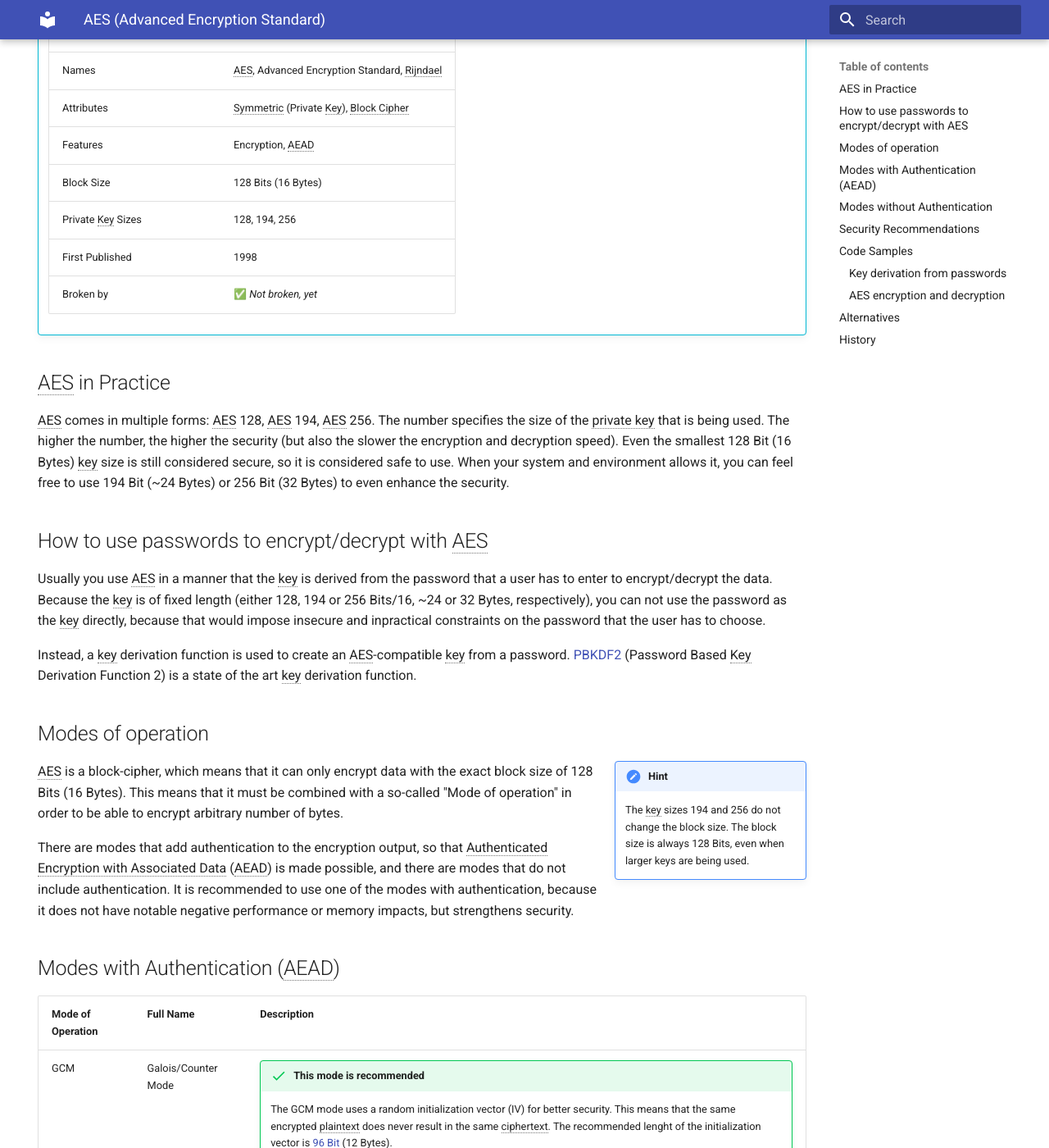
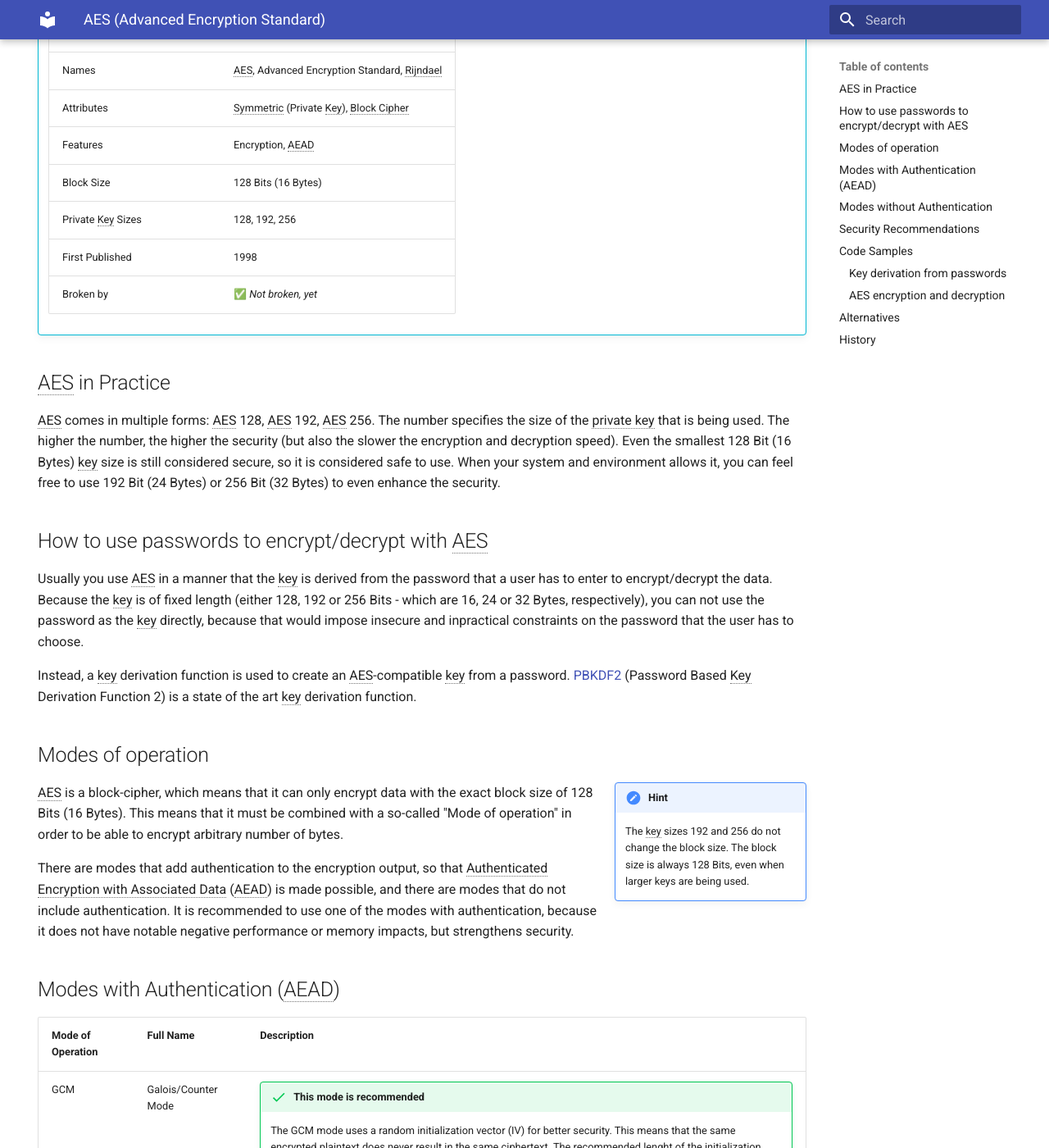
Before and after one commit to daniel-kun/cryptography-primer.info, an MkDocs documentation site: the page built from docs/algorithms/aes.md, in a window 1280 px wide and 1400 px high, scrolled down 652 px. Shown: the whole window at 82% size. Built offline with MkDocs 1.6.1 and Material for MkDocs 9.7.7, drawn with Linux system fonts in a browser that asks for light colours; some of the changed text lies outside the part shown.

Commit message:
Fixed AES keysize to 192 (was 194) Somehow I once accidentally wrote 194 and "copy-and-pasted" it o everywhere :/ Now it's fixed to the correct value 192.

```diff
--- a/docs/algorithms/aes.md
+++ b/docs/algorithms/aes.md
@@ -7,7 +7,7 @@ hide:
 
 !!! success "This algorithm is recommended"
 
-    AES is considered __secure__. Use AES with 128, 194 or 256 (pick the largest size feasible for your system) with GCM mode of operation.
+    AES is considered __secure__. Use AES with 128, 192 or 256 (pick the largest size feasible for your system) with GCM mode of operation.
     GCM provides authentication, which makes this an AEAD cipher.
 
 On this page you will learn:
@@ -26,17 +26,17 @@ On this page you will learn:
     |Attributes|Symmetric (Private Key), Block Cipher|
     |Features|Encryption, AEAD|
     |Block Size|128 Bits (16 Bytes)|
-    |Private Key Sizes|128, 194, 256|
+    |Private Key Sizes|128, 192, 256|
     |First Published|1998|
     |Broken by|✅ *Not broken, yet*|
 
 ## AES in Practice
 
-AES comes in multiple forms: AES 128, AES 194, AES 256. The number specifies the size of the private key that is being used. The higher the number, the higher the security (but also the slower the encryption and decryption speed). Even the smallest 128 Bit (16 Bytes) key size is still considered secure, so it is considered safe to use. When your system and environment allows it, you can feel free to use 194 Bit (~24 Bytes) or 256 Bit (32 Bytes) to even enhance the security.
+AES comes in multiple forms: AES 128, AES 192, AES 256. The number specifies the size of the private key that is being used. The higher the number, the higher the security (but also the slower the encryption and decryption speed). Even the smallest 128 Bit (16 Bytes) key size is still considered secure, so it is considered safe to use. When your system and environment allows it, you can feel free to use 192 Bit (24 Bytes) or 256 Bit (32 Bytes) to even enhance the security.
 
 ## How to use passwords to encrypt/decrypt with AES
 
-Usually you use AES in a manner that the key is derived from the password that a user has to enter to encrypt/decrypt the data. Because the key is of fixed length (either 128, 194 or 256 Bits/16, ~24 or 32 Bytes, respectively), you can not use the password as the key directly, because that would impose insecure and inpractical constraints on the password that the user has to choose.
+Usually you use AES in a manner that the key is derived from the password that a user has to enter to encrypt/decrypt the data. Because the key is of fixed length (either 128, 192 or 256 Bits - which are 16, 24 or 32 Bytes, respectively), you can not use the password as the key directly, because that would impose insecure and inpractical constraints on the password that the user has to choose.
 
 Instead, a key derivation function is used to create an AES-compatible key from a password. [PBKDF2](algorithms/pbkdf2.md) (Password Based Key Derivation Function 2) is a state of the art key derivation function.
 
@@ -44,7 +44,7 @@ Instead, a key derivation function is used to create an AES-compatible key from
 
 !!! hint inline end
 
-    The key sizes 194 and 256 do not change the block size. The block size is always 128 Bits, even when larger keys are being used.
+    The key sizes 192 and 256 do not change the block size. The block size is always 128 Bits, even when larger keys are being used.
 
 AES is a block-cipher, which means that it can only encrypt data with the exact block size of 128 Bits (16 Bytes). This means that it must be combined with a so-called "Mode of operation" in order to be able to encrypt arbitrary number of bytes.
 
--- a/includes/encryption_comparison.md
+++ b/includes/encryption_comparison.md
@@ -2,11 +2,11 @@
 
     |Algorithm|Key Sizes|Type|Authentication?<br/>(AEAD)|Recommendation|
     |---------|---------|----|:---:|--------------|
-    |[AES](algorithms/aes.md)|128, 194 or 256 Bits|<p>Symmetric</p>128 Bit Block Cipher|<p>✅</p>via GCM mode|<div class="admonition success"><p class="admonition-title">Recommended</p><p>This algorithm is considered very secure and widely studied and deployed. GCM or CBC modes are recommended.</p>|
+    |[AES](algorithms/aes.md)|128, 192 or 256 Bits|<p>Symmetric</p>128 Bit Block Cipher|<p>✅</p>via GCM mode|<div class="admonition success"><p class="admonition-title">Recommended</p><p>This algorithm is considered very secure and widely studied and deployed. GCM or CBC modes are recommended.</p>|
     |ChaCha20|256 Bits|<p>Symmetric</p>Stream Cipher|<p>✅</p>via Poly1305|<div class="admonition success"><p class="admonition-title">Recommended</p><p>This algorithm is considered very secure and widely studied and deployed. Use of Poly1305 is recommended.</p>|
     |RSA|>= 1028 Bits|<p>Asymmetric</p>Block Cipher|<p>✅</p>built-in|<div class="admonition success"><p class="admonition-title">Recommended</p><p>This algorithm is considered very secure. Usually used with an symmetric encryption algorithm, while RSA "only" encrypts the symmetric key.</p></div>|
     |ECIES|256 Bits|<p>Asymmetric (Hybrid)</p>Block Cipher or Stream Cipher possible|<p>✅</p>via ChaCha20-Poly1305 or AES-GCM|<div class="admonition success"><p class="admonition-title">Recommended (but can be hard to implement)</p><p>This encryption scheme is considered very secure. It is not a precicse defined algorithm, but instead a *framework* to implement encryption when knowing the receiver's Elliptic Curve public key. It can be used with symmetric encryption algorithms (recommended: AES or ChaCha20).</p></div>|
-    |Camellia|128, 194 or 256 Bits|<p>Symmetric</p>Block Cipher|❌|<div class="admonition info"><p class="admonition-title">Considered secure</p><p>This algorithm is considered secure, but is not as widely studied or deployed as AES or ChaCha20|
+    |Camellia|128, 192 or 256 Bits|<p>Symmetric</p>Block Cipher|❌|<div class="admonition info"><p class="admonition-title">Considered secure</p><p>This algorithm is considered secure, but is not as widely studied or deployed as AES or ChaCha20|
     |3DES|112 or 168 Bits|<p>Symmetric</p>64 Bit Block Cipher|❌|<div class="admonition info"><p class="admonition-title">Less secure than AES and ChaCha20</p><p>This algorithm is not inherently insecure, but it is less secure than AES or ChaCha20, and computationally more expensive.</p></div>|
     |DES|56 Bits|<p>Symmetric</p>64 Bit Block Cipher|❌|<div class="admonition failure"><p class="admonition-title">Not recommended</p><p>This algorithm is no longer considered secure</p></div>|
     |Blowfish|32-448 Bits|Symmetric 64 Bit Block Cipher|❌|<div class="admonition failure"><p class="admonition-title">Not recommended</p><p>This algorithm is no longer considered secure</p></div>|
```
